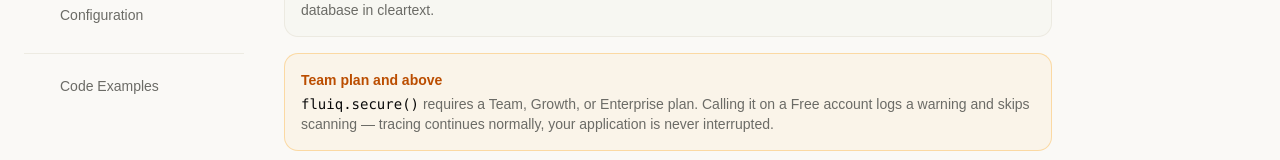
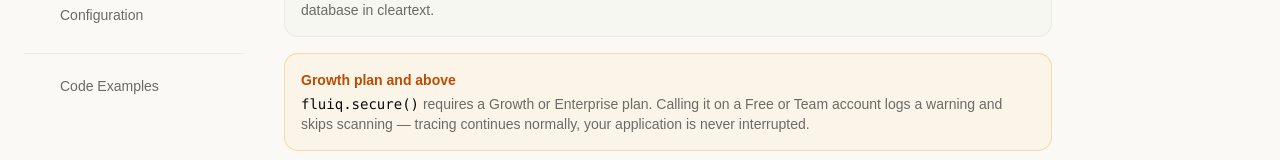
Before and after one commit to fluiq-AI/fluiq-frontend, a React (Vite) app: page /documentation/security in a window 1280 px wide. Shown: the part 393-553 px from the top of the page. Built offline with nearby package versions, Linux system fonts and the light colour scheme; no server answers; some icons are missing.

Commit message:
Documentation Changes

```diff
--- a/src/pages/Documentation/ConfigurationPage.tsx
+++ b/src/pages/Documentation/ConfigurationPage.tsx
@@ -72,7 +72,7 @@
           <div>
             <p className="font-mono text-sm text-foreground">
               mode
-              <Badge variant="outline" className="ml-2">Team+ required</Badge>
+              <Badge variant="outline" className="ml-2">Growth+ required</Badge>
             </p>
             <p className="mt-1 text-muted-foreground">
               <code className="font-mono text-foreground">"warn"</code> — post-call scan only; security metadata enriched on the trace (default).{" "}
--- a/src/pages/Documentation/QuickstartPage.tsx
+++ b/src/pages/Documentation/QuickstartPage.tsx
@@ -79,7 +79,7 @@
 # call from this point on is traced automatically.
 # Optionally add paid features:
 fluiq.optimize()   # Redis caching — Team+
-fluiq.secure()     # Security scanning — Team+`}</Code>
+fluiq.secure()     # Security scanning — Growth+`}</Code>
             </div>
           </div>
         </div>
--- a/src/pages/Documentation/SecurityPage.tsx
+++ b/src/pages/Documentation/SecurityPage.tsx
@@ -39,9 +39,9 @@
       </div>
 
       <div className="rounded-xl border border-amber-500/30 bg-amber-500/5 p-4 text-sm">
-        <p className="font-semibold text-amber-700 dark:text-amber-400">Team plan and above</p>
+        <p className="font-semibold text-amber-700 dark:text-amber-400">Growth plan and above</p>
         <p className="mt-1 text-muted-foreground">
-          <code className="font-mono text-foreground">fluiq.secure()</code> requires a Team, Growth, or Enterprise plan. Calling it on a Free account logs a warning and skips scanning — tracing continues normally, your application is never interrupted.
+          <code className="font-mono text-foreground">fluiq.secure()</code> requires a Growth or Enterprise plan. Calling it on a Free or Team account logs a warning and skips scanning — tracing continues normally, your application is never interrupted.
         </p>
       </div>
 
--- a/src/pages/Documentation/documentation.tsx
+++ b/src/pages/Documentation/documentation.tsx
@@ -188,7 +188,7 @@
                       # call from this point on is traced automatically.
                       # Optionally add paid features:
                       fluiq.optimize()   # Redis caching — Team+
-                      fluiq.secure()     # Security scanning — Team+`
+                      fluiq.secure()     # Security scanning — Growth+`
                       }
                   </Code>
                 </div>
@@ -380,9 +380,9 @@
             </p>
 
             <div className="rounded-xl border border-amber-500/30 bg-amber-500/5 p-4 text-sm">
-              <p className="font-semibold text-amber-700 dark:text-amber-400">Team plan and above</p>
+              <p className="font-semibold text-amber-700 dark:text-amber-400">Growth plan and above</p>
               <p className="mt-1 text-muted-foreground">
-                <code className="font-mono text-foreground">fluiq.secure()</code> requires a Team, Growth, or Enterprise plan. Calling it on a Free account logs a warning and skips scanning — tracing continues normally, your application is never interrupted.
+                <code className="font-mono text-foreground">fluiq.secure()</code> requires a Growth or Enterprise plan. Calling it on a Free or Team account logs a warning and skips scanning — tracing continues normally, your application is never interrupted.
               </p>
             </div>
 
@@ -916,7 +916,7 @@
                 <div>
                   <p className="font-mono text-sm text-foreground">
                     mode
-                    <Badge variant="outline" className="ml-2">Team+ required</Badge>
+                    <Badge variant="outline" className="ml-2">Growth+ required</Badge>
                   </p>
                   <p className="mt-1 text-muted-foreground">
                     <code className="font-mono text-foreground">"warn"</code> — post-call scan only; security metadata enriched on the trace (default).{" "}
```
